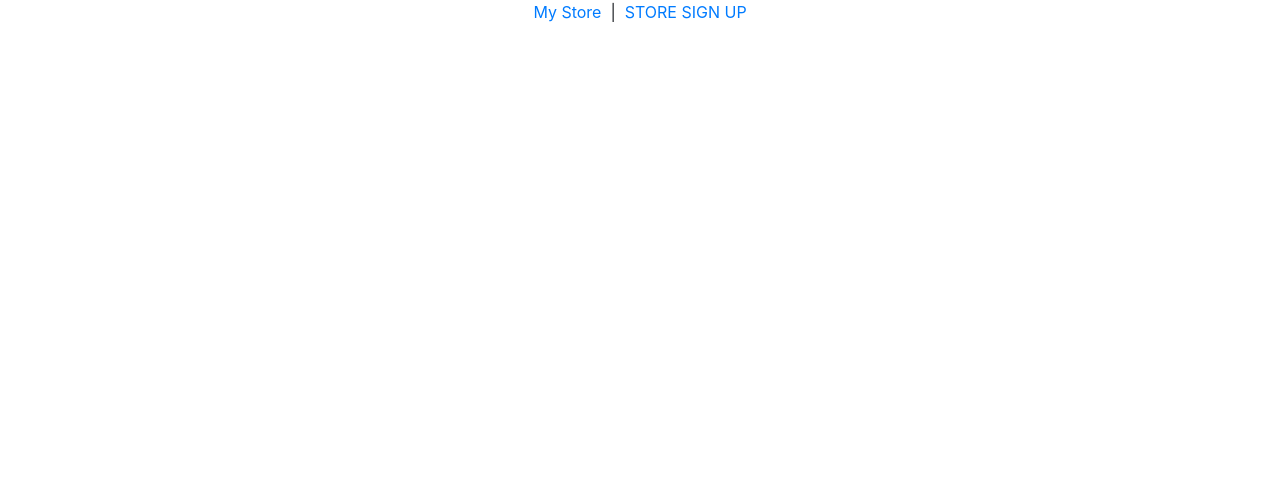
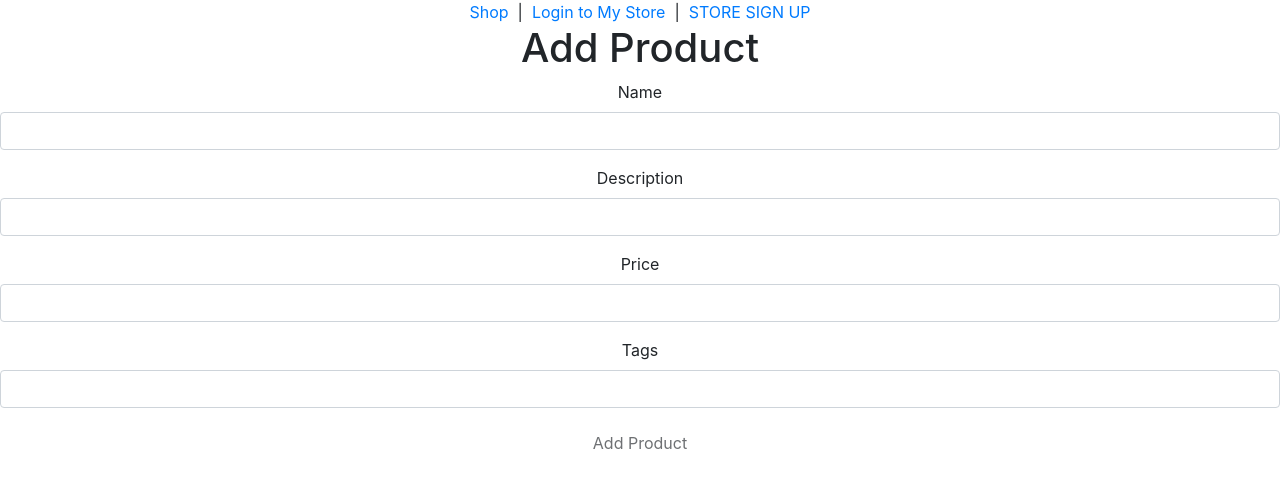
Before and after one commit to restfulry/bundle-builder, a React (Create React App) app: page /shop/1/1 in a window 1280 px wide. Shown: the top 488 px of the page. Built offline with nearby package versions, Linux system fonts and the light colour scheme; no server answers.

Commit message:
create shopBundlePage

```diff
--- a/src/components/BundleListItem/BundleListItem.jsx
+++ b/src/components/BundleListItem/BundleListItem.jsx
@@ -1,14 +1,25 @@
 import React from 'react';
 import { Link } from 'react-router-dom';
 
-function BundleListItem({bundle}) {
+function BundleListItem({bundle, user, store}) {
   return(
     <div className='panel'>
     <div className="panel-heading">
     <h3 className="panel-title">
+      {user ?
       <Link className='btn' to={{pathname:'/admin/bundle/details', state: {bundle}}}>
         {bundle.bundleName}
       </Link>
+      :
+      <Link className='btn' to={{
+        pathname:'/shop/' + store.storeURL + '/' + bundle.bundleName,
+        state: {
+          store,
+          bundle
+        }
+      }}/>
+      }
+
         &nbsp;&nbsp;|&nbsp;&nbsp; ${bundle.price}
     </h3>
     </div>
--- a/src/components/NavBar/NavBar.jsx
+++ b/src/components/NavBar/NavBar.jsx
@@ -17,8 +17,12 @@ const NavBar = ({user, handleLogout}) => {
     </div>
     :
     <div>
+      <Link to="/shop" className="NavBar-link">
+      Shop
+      </Link>
+      &nbsp;&nbsp;|&nbsp;&nbsp;
       <Link to="/login" className="NavBar-link">
-      My Store
+      Login to My Store
       </Link>
       &nbsp;&nbsp;|&nbsp;&nbsp;
       <Link to="/signup" className="NavBar-link">
--- a/src/components/ProductListItem/ProductListItem.jsx
+++ b/src/components/ProductListItem/ProductListItem.jsx
@@ -1,7 +1,7 @@
 import React from 'react';
 import {Link} from 'react-router-dom';
 
-function ProductListItem({product, handleDeleteProduct, handleUpdateProduct}) {
+function ProductListItem({product, handleDeleteProduct, handleUpdateProduct, user}) {
   return (
     <div className='panel'>
       <div className="panel-heading">
@@ -12,11 +12,13 @@ function ProductListItem({product, handleDeleteProduct, handleUpdateProduct}) {
           &nbsp;&nbsp;|&nbsp;&nbsp; ${product.price}
       </h3>
       </div>
+      {user ?
       <div className="panel-footer">
         <Link className='btn' to={{pathname:'/admin/product/edit', state: {product, handleUpdateProduct}}}>Edit</Link>
         &nbsp;&nbsp;|&nbsp;&nbsp;
         <button className="btn" onClick={() => handleDeleteProduct(product._id)}>DELETE</button>
       </div>
+      : <div></div>}
     </div>
   );
 }
--- a/src/pages/App/App.js
+++ b/src/pages/App/App.js
@@ -26,6 +26,7 @@ import EditProductPage from "../EditProductPage/EditProductPage";
 import BundleIndexPage from "../BundleIndexPage/BundleIndexPage";
 import BundleDetailPage from "../BundleDetailPage/BundleDetailPage";
 import AddBundlePage from "../AddBundlePage/AddBundlePage";
+import ShopBundlePage from "../ShopBundlePage/ShopBundlePage";
 
 class App extends Component {
   constructor() {
@@ -60,7 +61,7 @@ class App extends Component {
     this.setState(
       (state) => ({
         allStores: [...state.allStores, newStore],
-        currentStore: newStore,
+        userStore: newStore,
       }),
       () => this.props.history.push("/admin/bundles")
     );
@@ -128,19 +129,23 @@ class App extends Component {
         <Switch>
           <Route
             exact
-            path="/shop"
-            render={({ props }) => (
-              <StoresIndexPage
-                allStores={this.state.allStores}
-                user={this.state.user}
-              />
+            path="/shop/:currentStore/:selectedBundle"
+            render={({ location, match, user }) => (
+              <ShopBundlePage location={location} match={match} user={user} />
             )}
           />
           <Route
             exact
             path="/shop/:currentStore"
-            render={({ location, match }) => (
-              <ShopPage location={location} match={match} />
+            render={({ location, match, user }) => (
+              <ShopPage location={location} match={match} user={user} />
+            )}
+          />
+          <Route
+            exact
+            path="/shop"
+            render={({ allStores, user }) => (
+              <StoresIndexPage allStores={allStores} user={user} />
             )}
           />
           <Route
--- a/src/pages/BundleIndexPage/BundleIndexPage.jsx
+++ b/src/pages/BundleIndexPage/BundleIndexPage.jsx
@@ -7,7 +7,8 @@ function BundleIndexPage(props) {
   return (
     <div>
       <h1>Bundles Index</h1>
-      <Link to="/admin/bundles/new">Create New Bundle</Link>
+      {props.user ?
+      <Link to="/admin/bundles/new">Create New Bundle</Link> : <div></div> }
       <div>
         {props.bundles.map((bundle) => <BundleListItem key={bundle._id} bundle={bundle}/>)}
       </div>
--- a/src/pages/ProductIndexPage/ProductIndexPage.jsx
+++ b/src/pages/ProductIndexPage/ProductIndexPage.jsx
@@ -8,13 +8,15 @@ function ProductIndexPage(props) {
   return (
     <div>
       <h1>Products Index</h1>
-      <Link to="/admin/products/new">Add New Product</Link>
+      {props.user ?
+      <Link to="/admin/products/new">Add New Product</Link> : <div></div>}
       <div>
         {props.products.map(product =>
           <ProductListItem
             product={product}
             handleDeleteProduct={props.handleDeleteProduct}
             key={product._id}
+            user={props.user}
             />
         )}
       </div>
--- /dev/null
+++ b/src/pages/ShopBundlePage/ShopBundlePage.jsx
@@ -0,0 +1,62 @@
+import React, {Component} from 'react';
+import {Link} from 'react-router-dom';
+
+class ShopBundlePage extends Component {
+  state = {
+    invalidForm: true,
+    formData: {
+    }
+  };
+
+  formRef = React.createRef();
+
+  handleSubmit = e => {
+    e.preventDefault();
+    this.props.handleBuyBundle(this.state.formData);
+  }
+
+  handleChange = e => {
+    const formData = {...this.state.formData,
+    [e.target.name]: e.target.value, createdBy: this.props.user._id, productStore: this.props.user.storeOwned[0]};
+    console.log('handleChange form Data: ', this.props.user)
+    this.setState({
+      formData,
+      invalidForm: !this.formRef.current.checkValidity()
+    });
+  };
+
+  render() {
+    return (
+      <div>
+        <h1>Add Product</h1>
+        <form ref={this.formRef} autoComplete="off" onSubmit={this.handleSubmit}>
+
+          <div className="form-group">
+            <label>Name</label>
+            <input className="form-control" name="productName" value={this.state.formData.productName} onChange={this.handleChange} required />
+          </div>
+
+          <div className="form-group">
+            <label>Description</label>
+            <input className="form-control" name="description" value={this.state.formData.description} onChange={this.handleChange} required />
+          </div>
+
+          <div className="form-group">
+            <label>Price</label>
+            <input className="form-control" name="price" value={this.state.formData.price} onChange={this.handleChange} required />
+          </div>
+
+          <div className="form-group">
+            <label>Tags</label>
+            <input className="form-control" name="tags" value={this.state.formData.tags} onChange={this.handleChange} required />
+          </div>
+
+          <button type="submit" className="btn" disabled={this.state.invalidForm}>Add Product</button>
+        </form>
+      </div>
+    )
+  }
+
+}
+
+export default ShopBundlePage;
--- a/src/pages/ShopPage/ShopPage.jsx
+++ b/src/pages/ShopPage/ShopPage.jsx
@@ -4,15 +4,17 @@ import BundleListItem from "../../components/BundleListItem/BundleListItem"
 
 import Card from 'react-bootstrap/Card';
 
-function ShopPage({location, match}) {
+function ShopPage({location, match, user}) {
   const {store} = location.state;
   const products = store.products;
   const bundles = store.bundles;
 
+  console.log("STORE",store)
+
   return (
     <div>
       <h1>Welcome to {store.storeName}</h1>
-     {bundles.map((bundle) => <BundleListItem key={bundle._id} bundle={bundle}/>)}
+     {bundles.map((bundle) => <BundleListItem user={user} key={bundle._id} bundle={bundle} store={store}/>)}
     </div>
   )
 };
```
Also changed, not shown: routes/api/products.js (+10 -1 lines).
